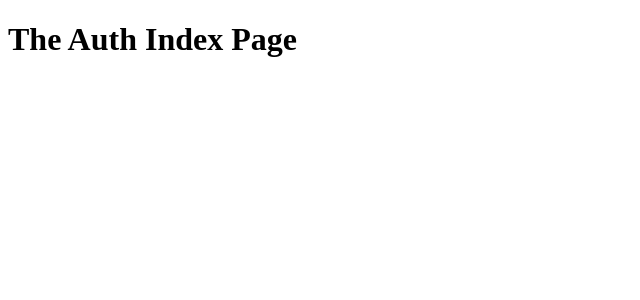
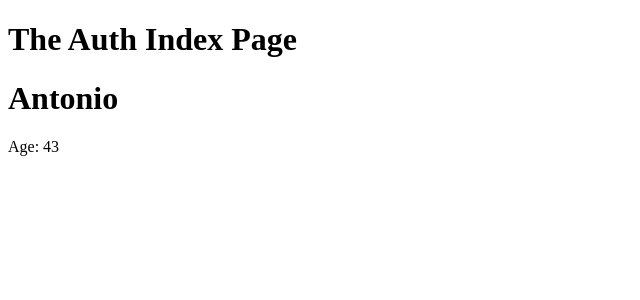
Before and after one commit to antocecere77/NextJsLearning, a Next.js app: page /auth in a window 1280 px wide. Shown: the top 300 px of the page, without its empty margins (0-640 px from the left). Built offline with nearby package versions, Linux system fonts and the light colour scheme.

Commit message:
Nextjs & component & pages

```diff
--- /dev/null
+++ b/components/User.js
@@ -0,0 +1,10 @@
+import React from 'react';
+
+const user = (props) => (
+    <div>
+        <h1>{props.name}</h1>
+        <p>Age: {props.age}</p>
+    </div>
+);
+
+export default user;
--- a/pages/auth/index.js
+++ b/pages/auth/index.js
@@ -1,8 +1,10 @@
-import React from 'react'
+import React from 'react';
+import User from '../../components/User';
 
 const authIndexPage = () => (
     <div>
         <h1>The Auth Index Page</h1>
+        <User name="Antonio" age={43}/>
     </div>
 );
 
```
